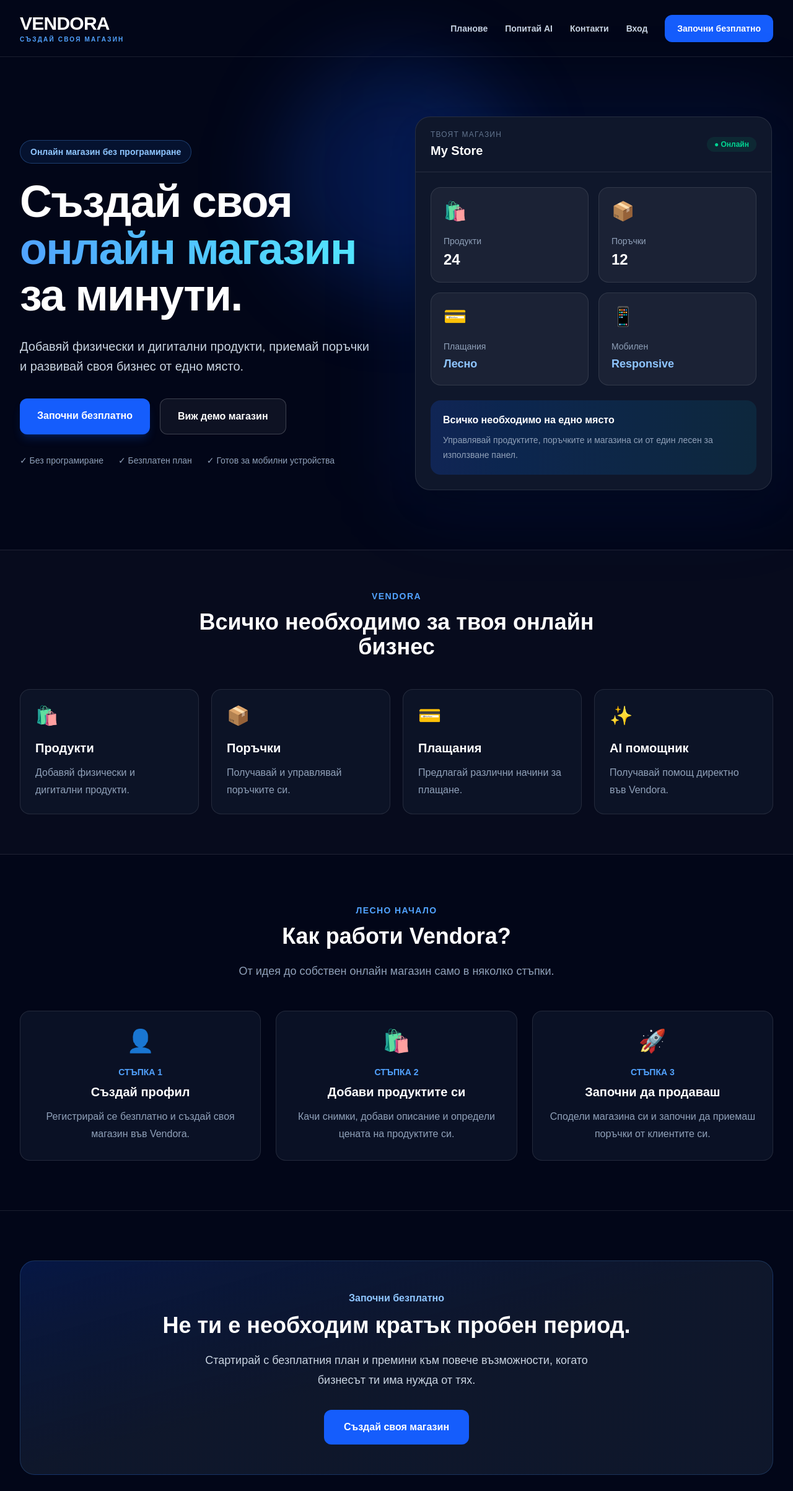
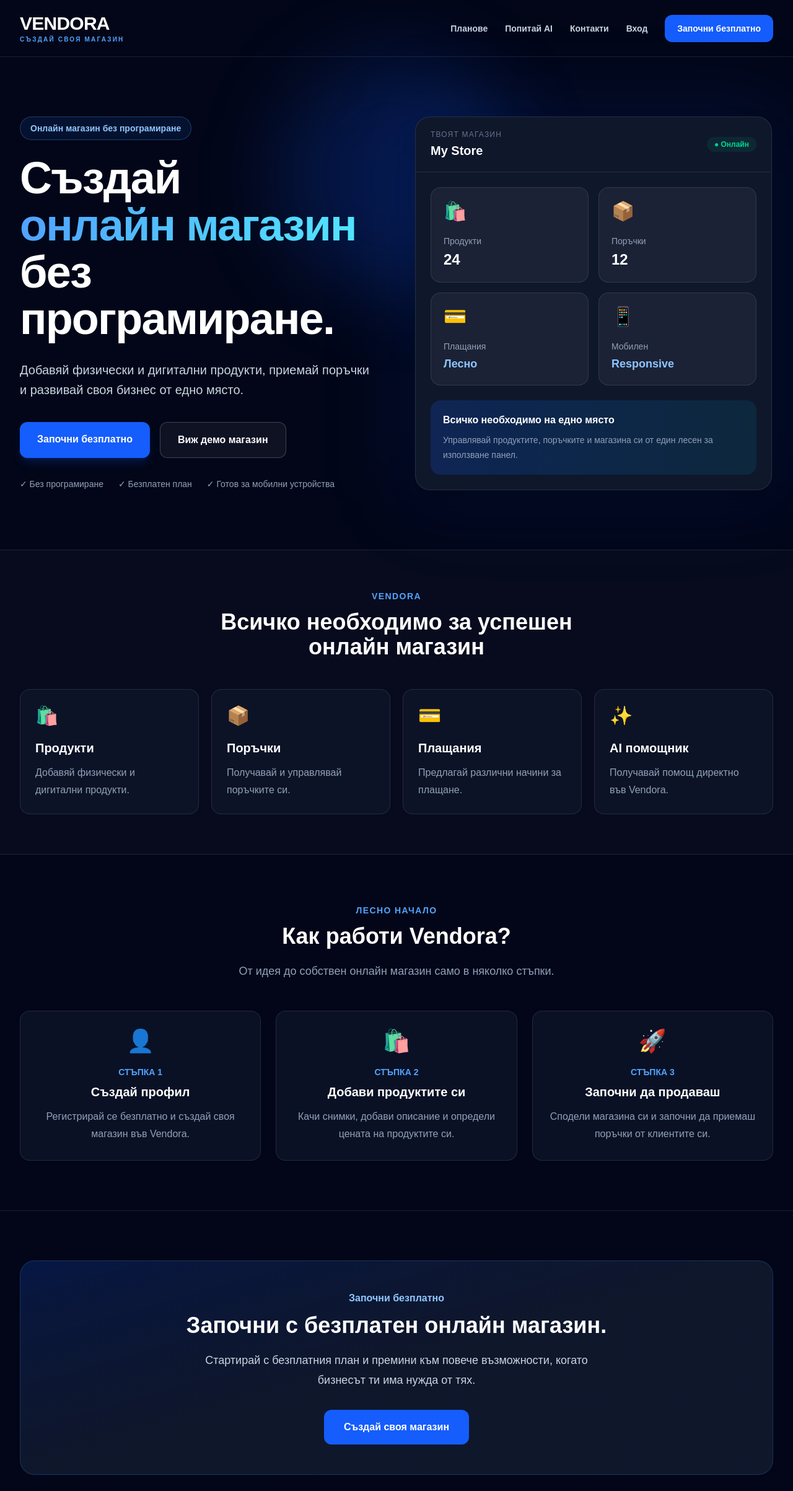
Before and after one commit to maikon79ss-dot/vendora-app, a Next.js app: page / in a window 1280 px wide. Shown: the top 2406 px of the page at 62% size. Built offline with nearby package versions, Linux system fonts and the light colour scheme.

Commit message:
Update page.tsx

```diff
--- a/app/page.tsx
+++ b/app/page.tsx
@@ -106,11 +106,11 @@ export default function Home() {
             </div>
 
             <h1 className="max-w-3xl text-5xl font-black leading-[1.05] tracking-tight sm:text-6xl lg:text-7xl">
-              Създай своя
+              Създай
               <span className="block bg-gradient-to-r from-blue-400 to-cyan-300 bg-clip-text text-transparent">
                 онлайн магазин
               </span>
-              за минути.
+               без програмиране.
             </h1>
 
             <p className="mt-7 max-w-xl text-lg leading-8 text-slate-300 sm:text-xl">
@@ -222,7 +222,7 @@ export default function Home() {
             </p>
 
             <h2 className="mt-3 text-3xl font-black sm:text-4xl">
-              Всичко необходимо за твоя онлайн бизнес
+              Всичко необходимо за успешен онлайн магазин
             </h2>
           </div>
 
@@ -334,7 +334,7 @@ export default function Home() {
           </p>
 
           <h2 className="mx-auto mt-3 max-w-3xl text-3xl font-black sm:text-4xl">
-            Не ти е необходим кратък пробен период.
+            Започни с безплатен онлайн магазин.
           </h2>
 
           <p className="mx-auto mt-5 max-w-2xl text-lg leading-8 text-slate-300">
```
